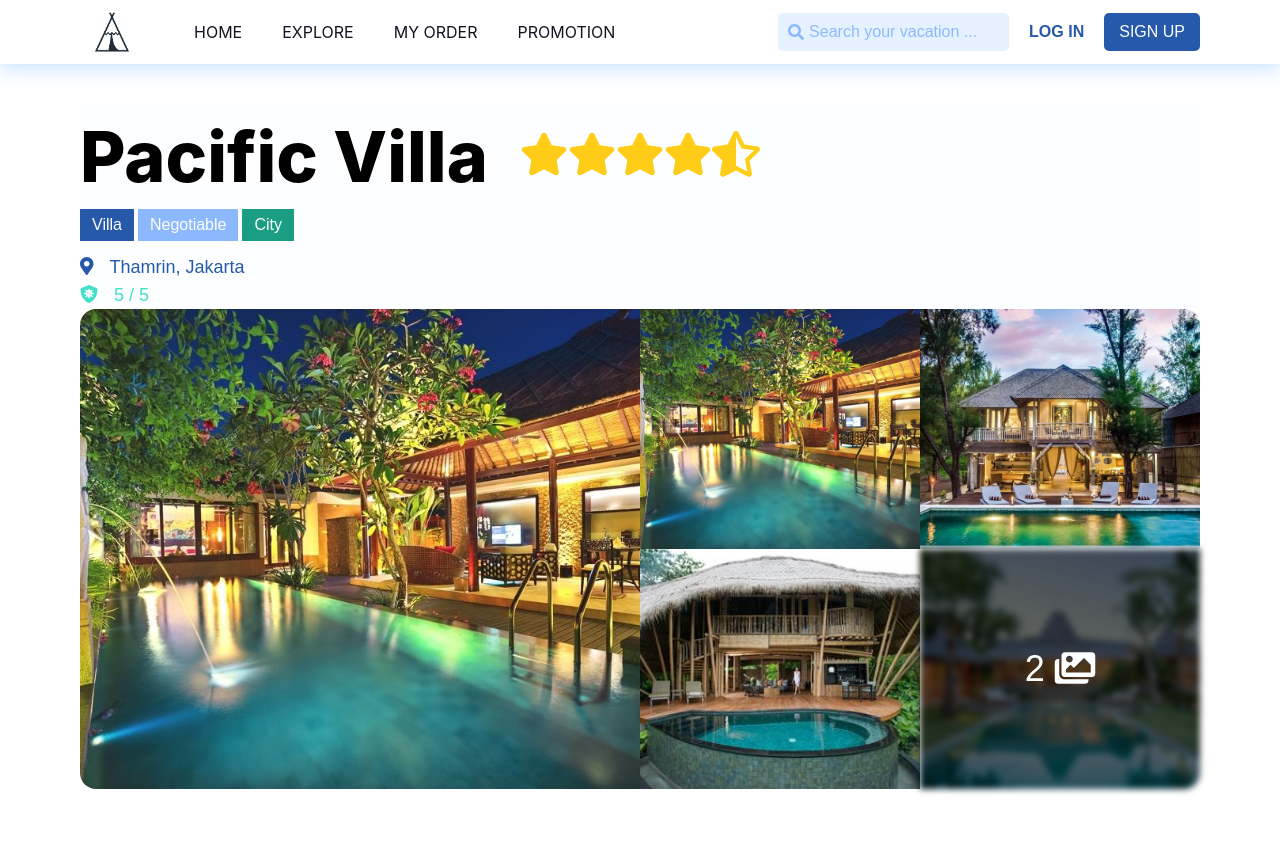
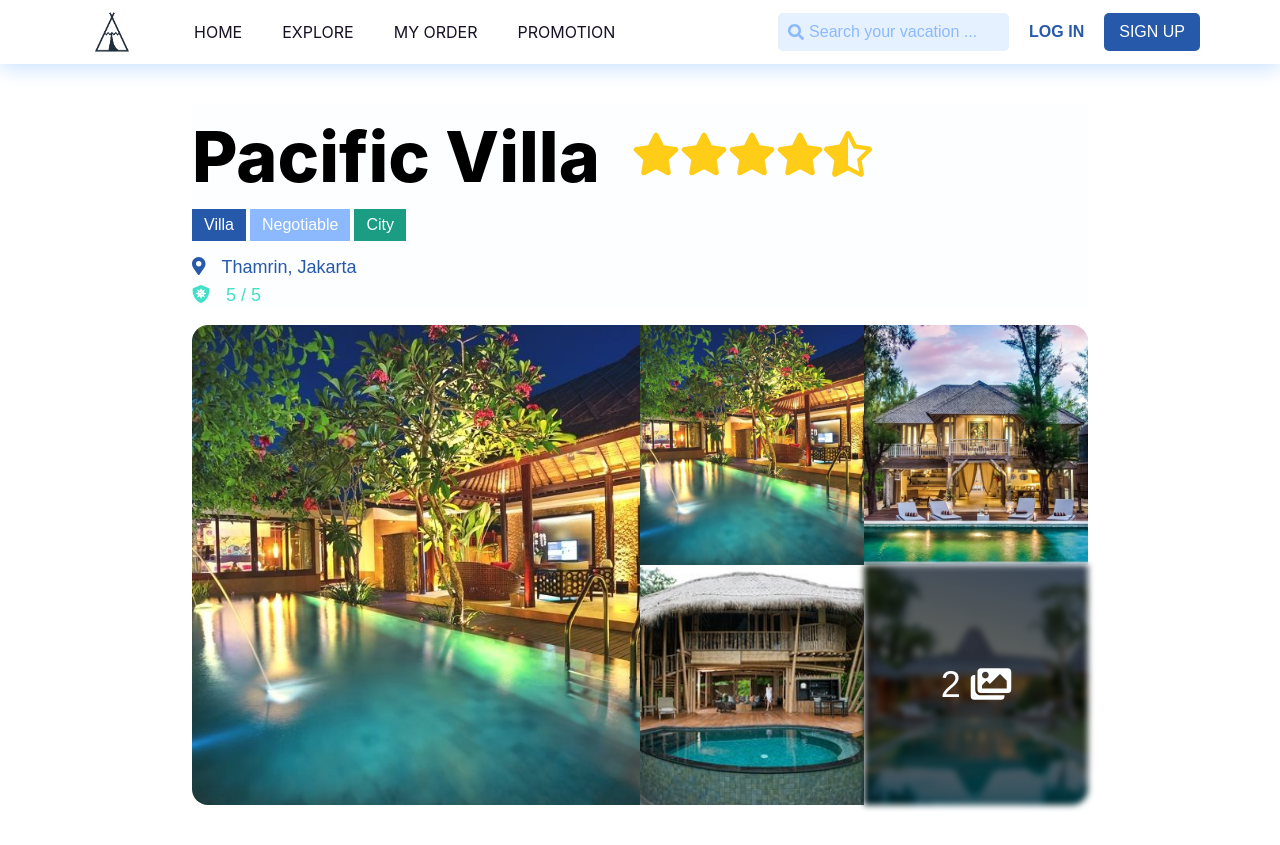
Before and after one commit to jspmarc/TechnoScape-AdAstraAbyssoque, a Vue app: page /detail in a window 1280 px wide. Built offline with nearby package versions, Linux system fonts and the light colour scheme.

Commit message:
readjust margin

```diff
--- a/src/components/Details/Gallery.vue
+++ b/src/components/Details/Gallery.vue
@@ -38,6 +38,8 @@ $h: 60vh;
   justify-content: center;
 
   height: $h;
+  width: 80%;
+  margin: auto;
 
   .spotlight {
     width: 50%;
--- a/src/components/Details/Title.vue
+++ b/src/components/Details/Title.vue
@@ -55,6 +55,8 @@ export default {
 <style lang="scss" scoped>
 .container {
   background-color: var(--white);
+  width: 80%;
+  margin: auto;
 
   .head {
     flex-direction: row;
@@ -71,6 +73,7 @@ export default {
 
   .csr {
     color: #42E0C9;
+    margin-bottom: 1rem;
 
     span {
       margin-left: 1rem;
--- a/src/data/accomodation.json
+++ b/src/data/accomodation.json
@@ -3,6 +3,7 @@
     "id": "1",
     "name": "Pacific Villa",
     "type": "villa",
+    "description": "Proin eu nibh fringilla, imperdiet urna tristique, venenatis purus. Aliquam eget ipsum justo. Sed sit amet fermentum velit, at varius neque. Fusce libero sapien, vestibulum sagittis lorem pretium, mollis egestas nisl. Cras laoreet convallis purus quis malesuada. Donec aliquet scelerisque quam vitae bibendum. Donec porta quam et orci ultrices cursus vitae eget elit. Aenean eleifend, velit sed commodo sagittis, ex nisi eleifend dolor, in malesuada dui neque ut purus. Nunc pellentesque non mauris ut tristique. Pellentesque pharetra eu erat eu pellentesque. Mauris massa neque, scelerisque a semper id, ultrices et orci. Vivamus eget hendrerit enim. Nam lobortis nisl ac lobortis elementum. Sed consectetur lectus sem, quis lacinia est porta in. Vestibulum et lobortis ligula. Quisque orci tellus, fringilla dictum imperdiet in, egestas a massa. ",
     "atmosphore": "city",
     "negotiable": true,
     "location": "Thamrin, Jakarta",
```
